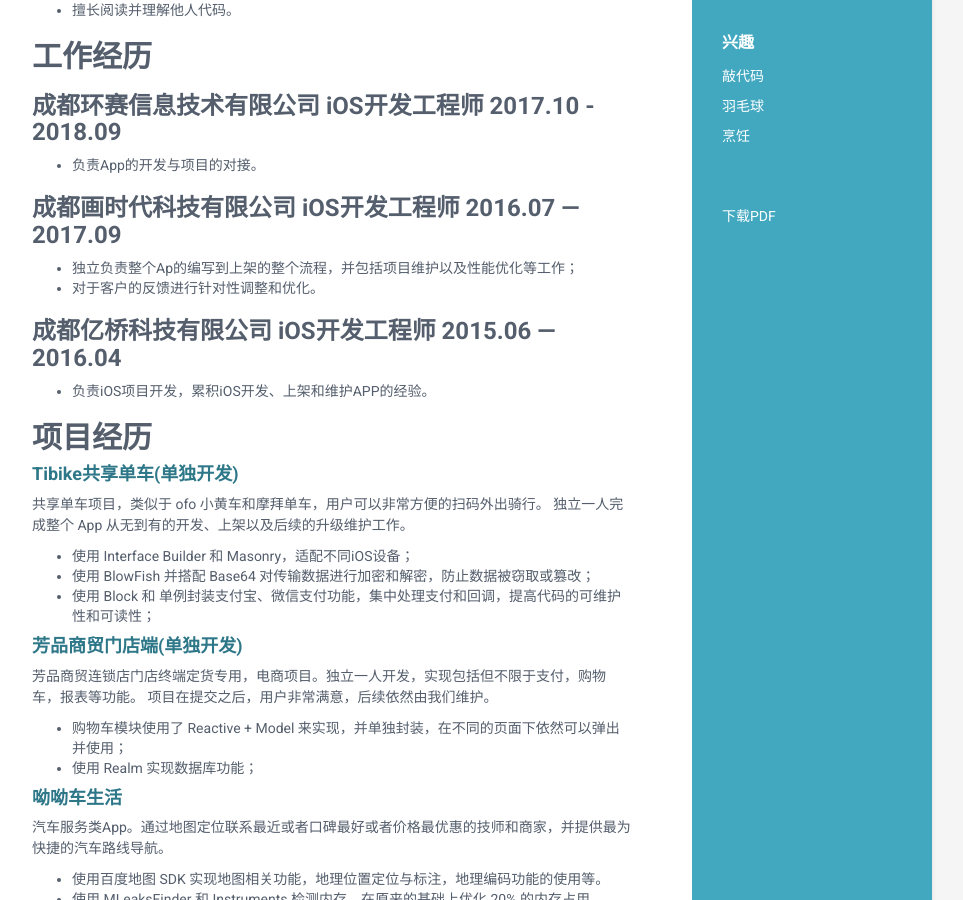
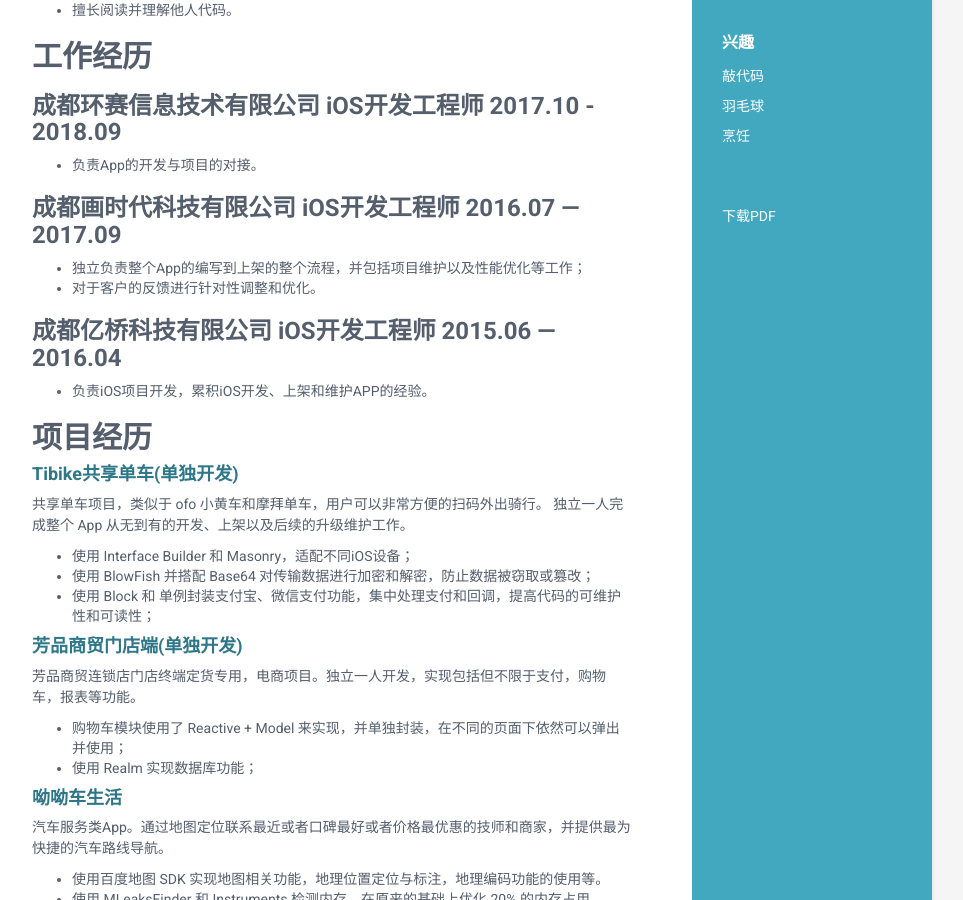
Before and after one commit to OYcedar/Resume, a Jekyll site: the page built from resume.md, in a window 1280 px wide and 900 px high, scrolled down 699 px. Shown: the whole window, without its empty margins (188-1151 px from the left). Built offline with Jekyll 4.4.1, drawn with Linux system fonts in a browser that asks for light colours; our own code applies the rules of GitHub Pages for plain Markdown files.

Commit message:
Update resume.md

```diff
--- a/resume.md
+++ b/resume.md
@@ -33,7 +33,7 @@
 
 ### 成都画时代科技有限公司  iOS开发工程师   2016.07 — 2017.09
 
-* 独立负责整个Ap的编写到上架的整个流程，并包括项目维护以及性能优化等工作；
+* 独立负责整个App的编写到上架的整个流程，并包括项目维护以及性能优化等工作；
 * 对于客户的反馈进行针对性调整和优化。
 
 ### 成都亿桥科技有限公司	  iOS开发工程师   2015.06 — 2016.04
@@ -53,7 +53,6 @@
 #### [芳品商贸门店端(单独开发)](https://itunes.apple.com/cn/app/%E8%8A%B3%E5%93%81%E5%95%86%E8%B4%B8%E9%97%A8%E5%BA%97%E7%AB%AF/id1197963132?l=zh&ls=1&mt=8)
 
 芳品商贸连锁店门店终端定货专用，电商项目。独立一人开发，实现包括但不限于支付，购物车，报表等功能。
-项目在提交之后，用户非常满意，后续依然由我们维护。
 
 * 购物车模块使用了 Reactive + Model 来实现，并单独封装，在不同的页面下依然可以弹出并使用；
 * 使用 Realm 实现数据库功能；
```
